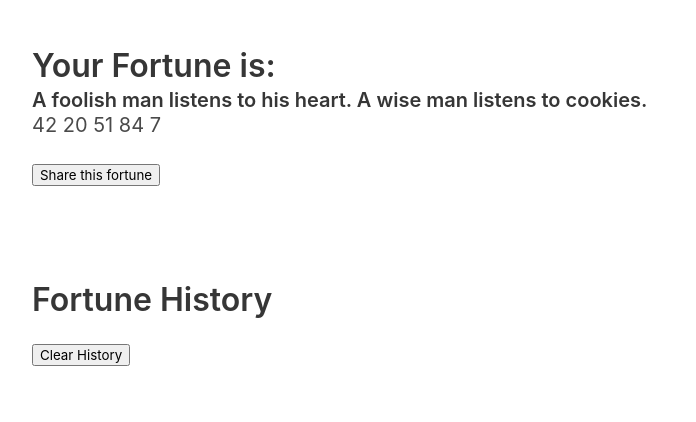
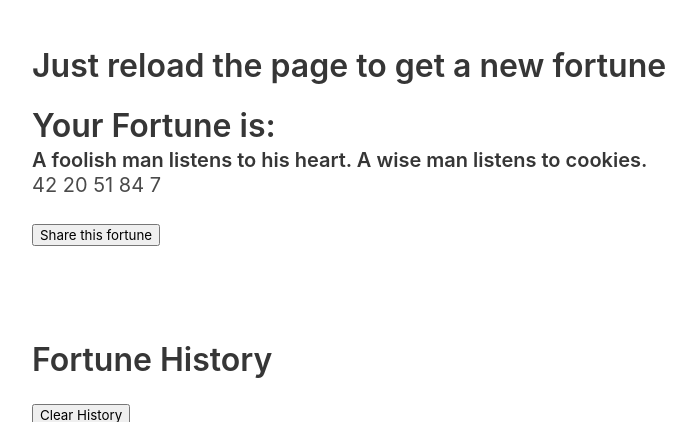
Before and after one commit to avycado13/fortuned, a Flask app: page / in a window 1280 px wide. Shown: the top 422 px of the page, without its empty margins (32-728 px from the left). Run offline with Flask 3, Linux system fonts and the light colour scheme.

Commit message:
add reload message

```diff
--- a/fortuned/templates/index.html
+++ b/fortuned/templates/index.html
@@ -9,8 +9,11 @@
         <section class="section">
             <div class="container">
                 <h1 class="title">
-                    Your Fortune is:
+                    Just reload the page to get a new fortune
                 </h1>
+                <h2 class="title">
+                  Your Fortune is:
+                </h2>
                 <p class="subtitle" id="subtitle">
                     <strong>{{fortune}}</strong><br>
                     {% for i in numbers %}
```
